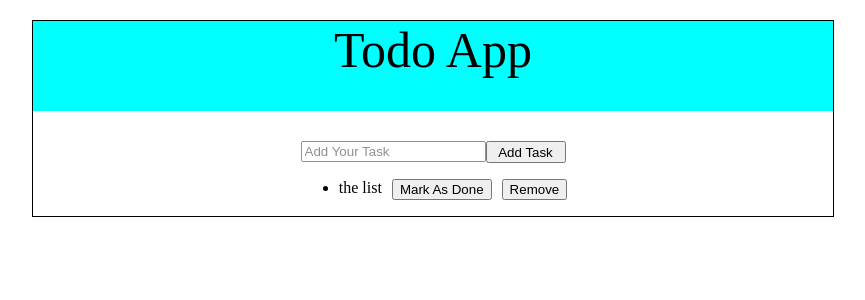
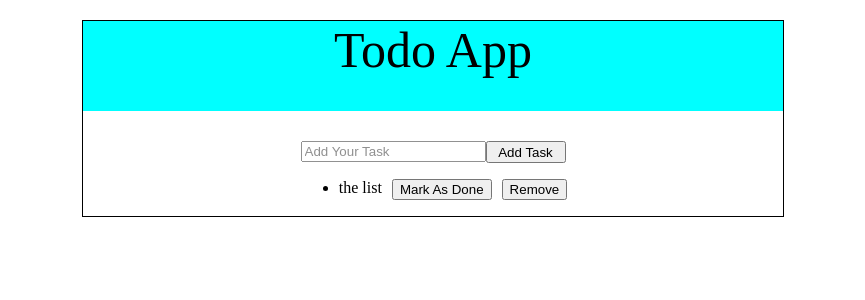
Before and after one commit to rawatvipin756/To-Do-App, a React (Vite) app in the folder reactProject/: page / in a window 1280 px wide. Shown: the top 300 px of the page, without its empty margins (207-1072 px from the left). Built offline with nearby package versions, Linux system fonts and the light colour scheme.

Commit message:
stylying

```diff
--- a/reactProject/src/App.css
+++ b/reactProject/src/App.css
@@ -2,7 +2,7 @@ body{
   background-color:white;
   text-align:center;
   border:1px solid black;
-  width:800px;
+  width:700px;
   margin:auto;
   margin-top:20px;
 }
```
